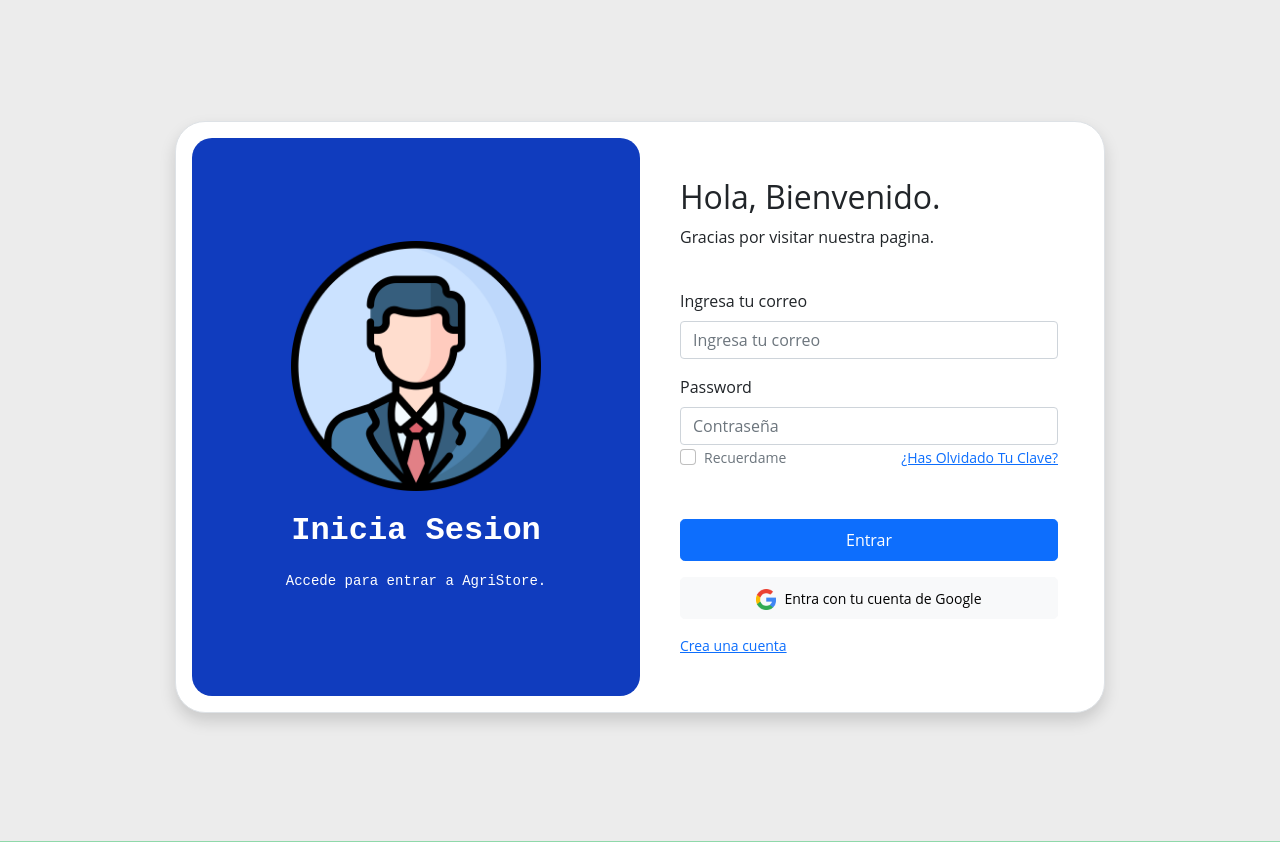
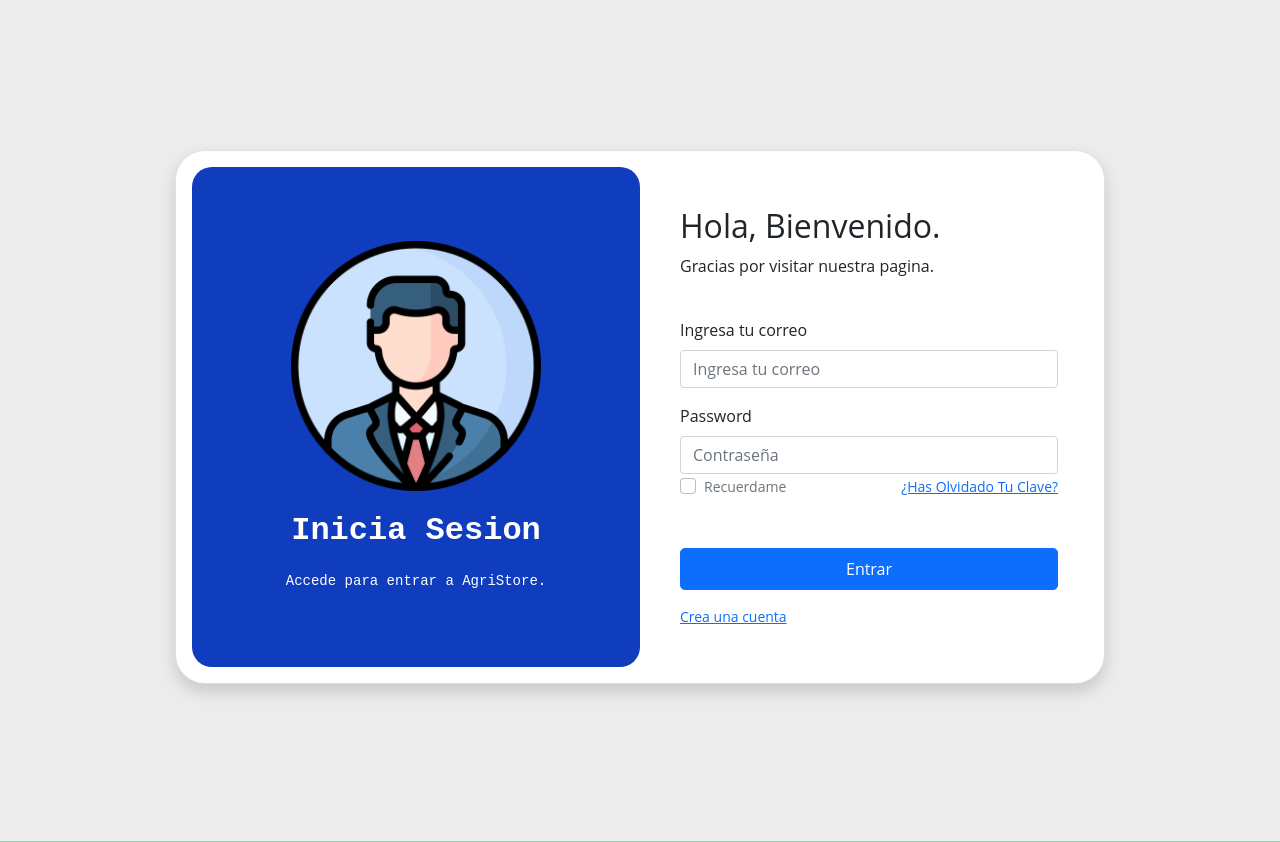
Before and after one commit to PipeHaze/AgriStore, a Django app: page /account/login/ in a window 1280 px wide. Shown: the part 80-922 px from the top of the page. Run offline with Django 4.2, Linux system fonts and the light colour scheme; data that the repository does not hold is empty; some libraries are stand-ins or nearby versions.

```diff
--- a/tiendita/templates/account/registration/login.html
+++ b/tiendita/templates/account/registration/login.html
@@ -1,6 +1,8 @@
 {% extends "base.html"%}
 {% block title %} Inicia Sesion {% endblock %}
 {% load static %}
+
+
 
 {% block content %}
 <div class="container d-flex justify-content-center align-items-center min-vh-100">
@@ -49,13 +51,12 @@
                 <div class="input-group mb-3">
                     <button class="btn btn-lg btn-primary w-100 fs-6">Entrar</button>
                 </div>
-                <div class="input-group mb-3">
-                    <button class="btn btn-lg btn-light w-100 fs-6"><img src="{% static 'tiendita/img/Google.png'%}" style="width:20px" class="me-2"><small>Entra con tu cuenta de Google</small></button>
-                </div>
+
                 <div class="row">
                     <small><a href="{% url 'account:register' %}">Crea una cuenta</a></small>
                 </div>
             </form>
+
           </div>
        </div>
       </div>
--- a/tiendita/templates/account/user/dashboard.html
+++ b/tiendita/templates/account/user/dashboard.html
@@ -11,6 +11,7 @@
         <div class="col-12 d-flex justify-content-between">
             <div>Maneja tus <b>pedidos</b> y tu cuenta personal</div>
             <div><a href="{% url 'account:edit_details' %}">Cambiar detalles</a></div>
+            <div><a href="{% url 'tiendita:productos_pendientes' %}">Productos pendientes</a></div>
         </div>
         <hr />
     </div>
```
